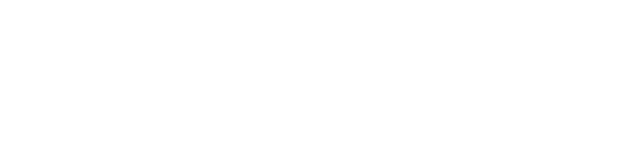
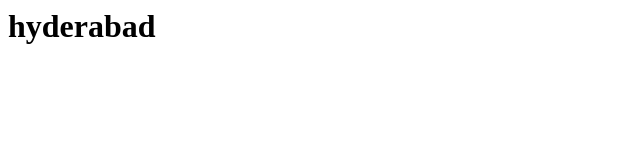
Before and after one commit to Mbsrevathi/website2, a plain HTML site: page contact.html in a window 1280 px wide. Shown: the whole page, without its empty margins (0-640 px from the left). Drawn offline with Linux system fonts and the light colour scheme.

Commit message:
updated contact page

```diff
--- a/contact.html
+++ b/contact.html
@@ -1 +1,2 @@
 <title>Contact US</title>
+<h1>hyderabad</h1>
```
